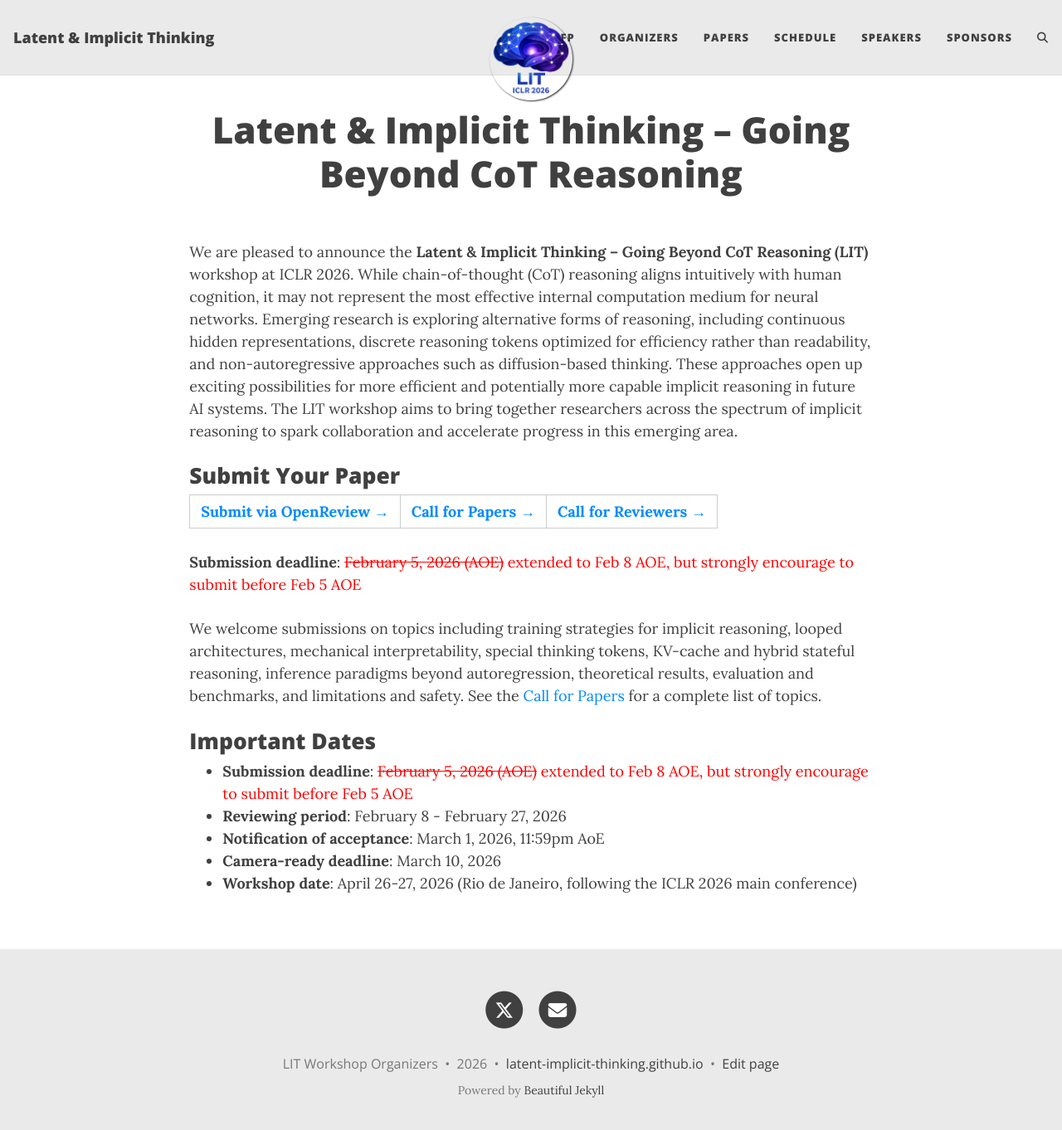
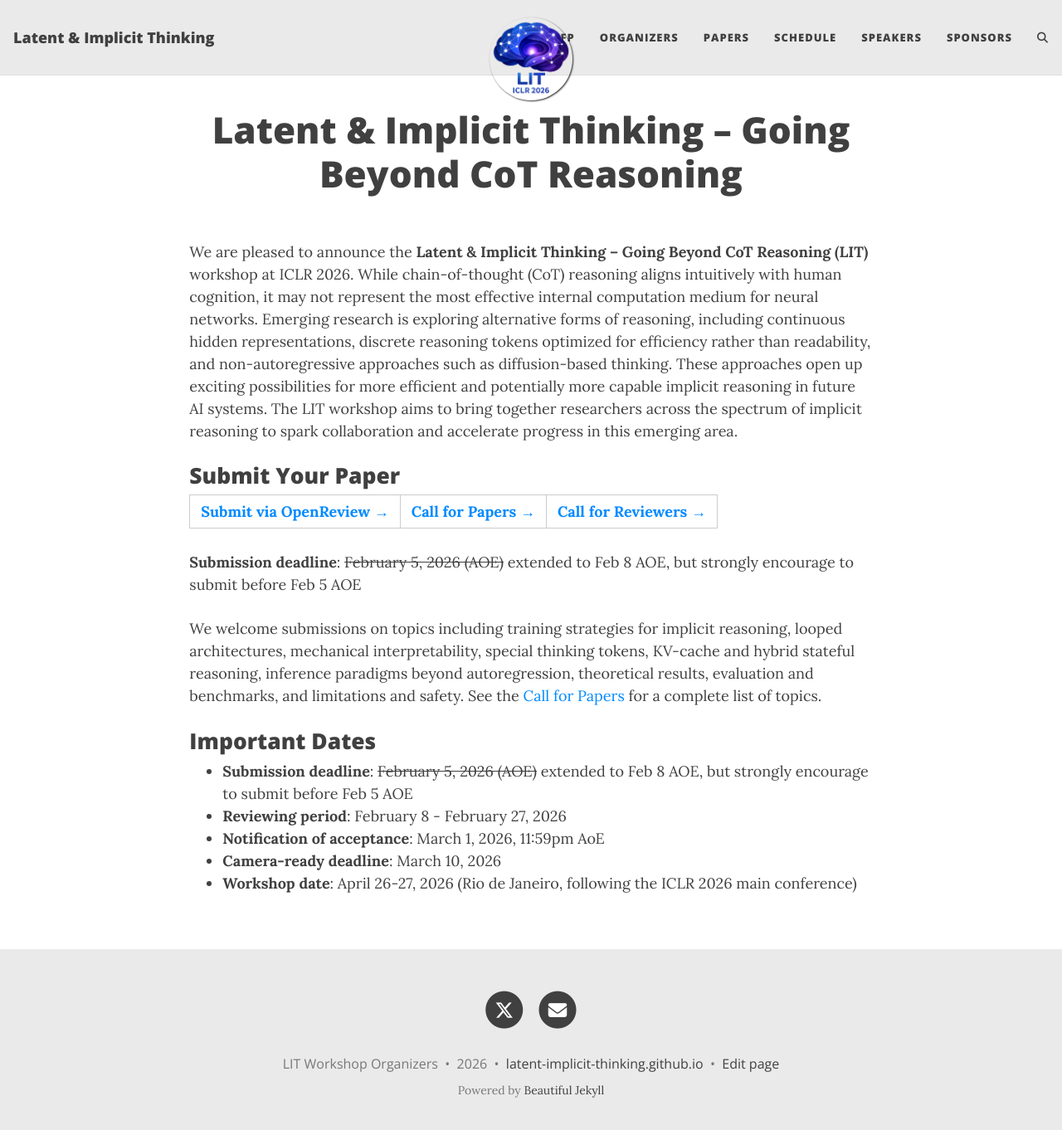
Before and after one commit to latent-implicit-thinking/latent-implicit-thinking.github.io, a Jekyll site: the page built from index.md, in a window 1280 px wide and 1375 px high. Shown: the top 1362 px of the window at 83% size. Built offline with Jekyll 4.4.1, drawn with Linux system fonts in a browser that asks for light colours; comment, search, counter and statistics services are not loaded.

Commit message:
Fix submission deadline formatting in index.md

```diff
--- a/index.md
+++ b/index.md
@@ -9,13 +9,13 @@ We are pleased to announce the **Latent & Implicit Thinking – Going Beyond CoT
 
 **[Submit via OpenReview →](https://openreview.net/group?id=ICLR.cc/2026/Workshop/LIT)** | **[Call for Papers →](https://latent-implicit-thinking.github.io/callforpapers/)** | **[Call for Reviewers →](https://forms.gle/ZevZZXi29WKSuAhQ7)**
 
-**Submission deadline**: <span style="color: red;">~~February 5, 2026 (AOE)~~ extended to Feb 8 AOE, but strongly encourage to submit before Feb 5 AOE</span>
+**Submission deadline**: ~~February 5, 2026 (AOE)~~ extended to Feb 8 AOE, but strongly encourage to submit before Feb 5 AOE
 
 We welcome submissions on topics including training strategies for implicit reasoning, looped architectures, mechanical interpretability, special thinking tokens, KV-cache and hybrid stateful reasoning, inference paradigms beyond autoregression, theoretical results, evaluation and benchmarks, and limitations and safety. See the [Call for Papers](https://latent-implicit-thinking.github.io/callforpapers/) for a complete list of topics.
 
 ## Important Dates
 
-- **Submission deadline**: <span style="color: red;">~~February 5, 2026 (AOE)~~ extended to Feb 8 AOE, but strongly encourage to submit before Feb 5 AOE</span>
+- **Submission deadline**: ~~February 5, 2026 (AOE)~~ extended to Feb 8 AOE, but strongly encourage to submit before Feb 5 AOE
 - **Reviewing period**: February 8 - February 27, 2026
 - **Notification of acceptance**: March 1, 2026, 11:59pm AoE
 - **Camera-ready deadline**: March 10, 2026
```
